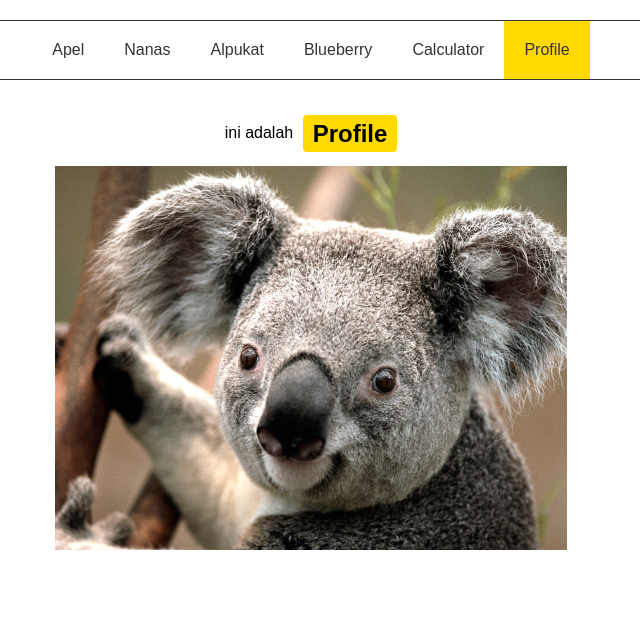
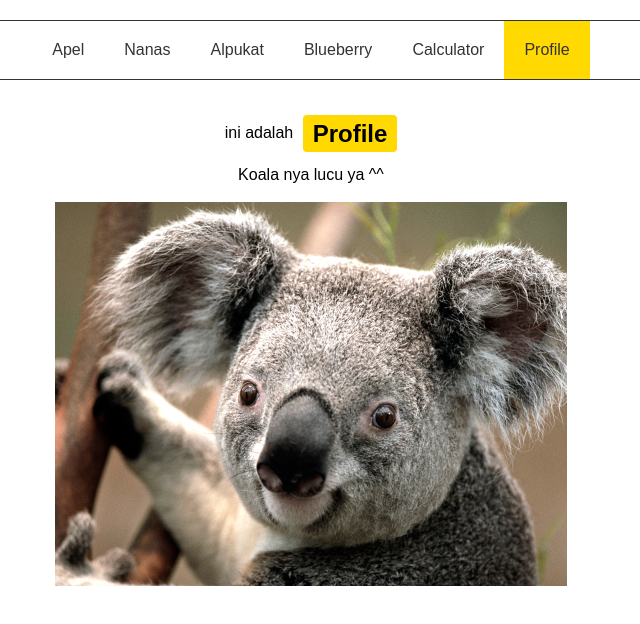
Before and after one commit to afishafiraa/website, a React (Create React App) app: page / in a window 1280 px wide. Both pictures are taken after a click on the link "Profile". Shown: the top 624 px of the page, without its empty margins (329-969 px from the left). Built offline with nearby package versions, Linux system fonts and the light colour scheme.

Commit message:
send data

```diff
--- a/src/App.js
+++ b/src/App.js
@@ -35,7 +35,7 @@ class App extends Component {
       );
     }else if(title =="Profile"){
       return (
-        <Profile/>
+        <Profile nama="Koala nya lucu ya ^^"/>
       );
     }else{
        //display default
--- a/src/Profile.js
+++ b/src/Profile.js
@@ -16,11 +16,13 @@ class Profile extends Component {
   render() {
     return (
         <div className ="info">
-        ini adalah <span className={"selected " + this.state.color}> {this.state.title}</span>
-        <br/>
-        <br/>
+          ini adalah <span className={"selected " + this.state.color}> {this.state.title}</span>
+          <br/>
+          <br/>
 
-        <img src="koala.jpg" width="40%"></img>
+          <p>{this.props.nama}</p>
+          <br/>
+          <img src="koala.jpg" width="40%"></img>
       </div>
     );
   }
```
Also changed, not shown: src/Calculator.js (indentation only), 1 other file (tests, documents, lock files or other folders).
